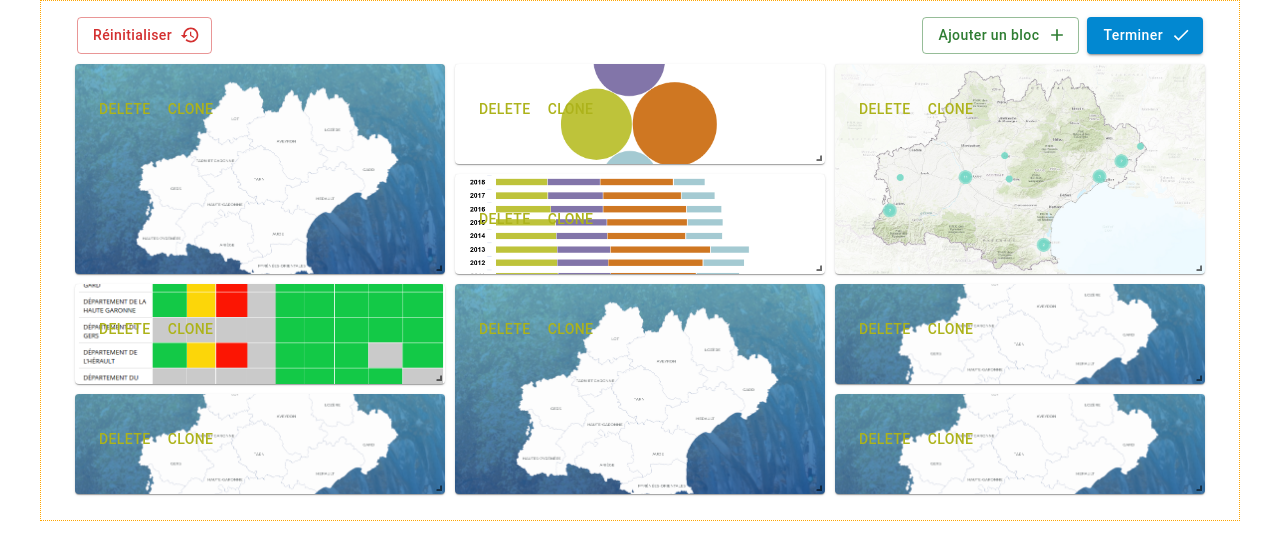
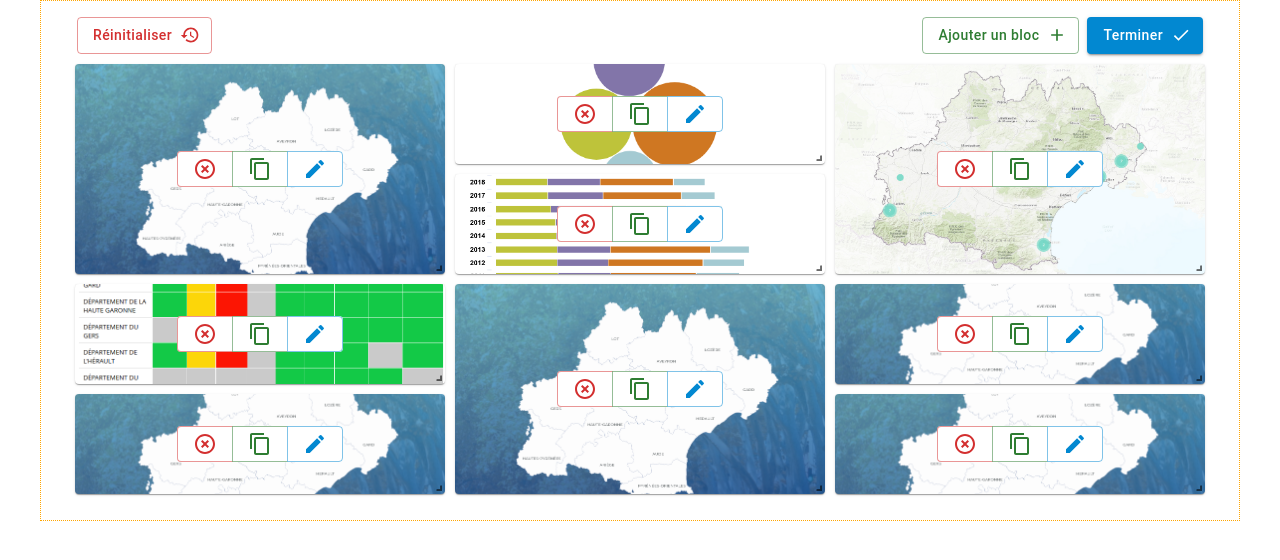
Before and after one commit to makinacorpus/demo-react-grid-layout, a React (Vite) app: page / in a window 1280 px wide. Both pictures are taken after a click on the button "Éditer". Shown: the top 560 px of the page. Built offline with nearby package versions, Linux system fonts and the light colour scheme.

Commit message:
Add edition buttons

```diff
--- a/src/ConfigForm.jsx
+++ b/src/ConfigForm.jsx
@@ -2,12 +2,18 @@
 
 import {
   Button,
+  ButtonGroup,
   Box,
   Card,
   CardActionArea,
   CardContent,
   Typography,
 } from '@mui/material';
+import {
+  HighlightOff,
+  ContentCopy,
+  Edit,
+} from '@mui/icons-material';
 
 const Wrapper = ({ edit, href, ...props }) => {
   if (edit) {
@@ -34,7 +40,10 @@ const ConfigForm = ({
   } = { data: {} },
   onDelete = () => null,
   onClone = () => null,
-}) => (
+}) => {
+  const handleEdit = () => {};
+
+  return (
     <Card
       sx={{
         flex: 1,
@@ -57,14 +66,33 @@ const ConfigForm = ({
           )}
 
           {Boolean(edit) && (
-          <>
-            <Button onClick={event => { onDelete(key); event.stopPropagation(); }}>delete</Button>
-            <Button onClick={event => { onClone(key); event.stopPropagation(); }}>clone</Button>
-          </>
+            <ButtonGroup sx={{ position: 'absolute', left: '50%', top: '50%', transform: 'translate(-50%, -50%)', bgcolor: 'white' }}>
+              <Button
+                onClick={() => onDelete(key)}
+                color="error"
+              >
+                <HighlightOff />
+              </Button>
+
+              <Button
+                onClick={() => onClone(key)}
+                color="success"
+              >
+                <ContentCopy />
+              </Button>
+
+              <Button
+                onClick={handleEdit}
+                color="info"
+              >
+                <Edit />
+              </Button>
+            </ButtonGroup>
           )}
         </CardContent>
       </Wrapper>
     </Card>
   );
+};
 
 export default ConfigForm;
```
Lines whose indentation alone changed are shown as unchanged.
